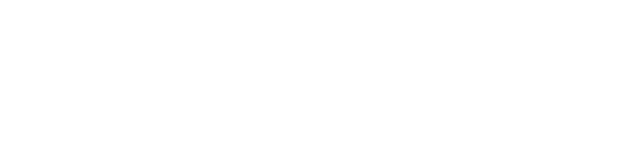
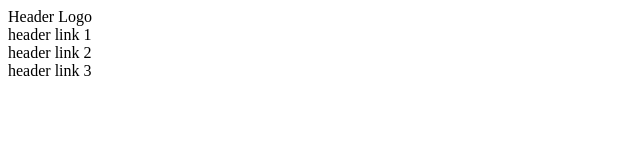
Before and after one commit to acarr123/odin-landing_page, a plain HTML site: page index.html in a window 1280 px wide. Shown: the whole page, without its empty margins (0-640 px from the left). Drawn offline with Linux system fonts and the light colour scheme.

Commit message:
Add header

```diff
--- a/index.html
+++ b/index.html
@@ -3,5 +3,12 @@
     <head> <meta charset="UTF-8">
     <title> Landing Page </title>
     </head>
-
+    <body>
+        <nav class="container">
+            <div> Header Logo </div>
+            <div> header link 1 </div>
+            <div> header link 2 </div>
+            <div> header link 3 </div>
+        </nav>
+    </body>
 </html>
```
